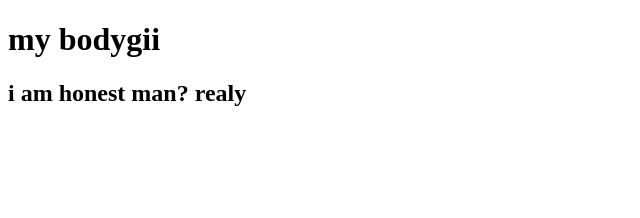
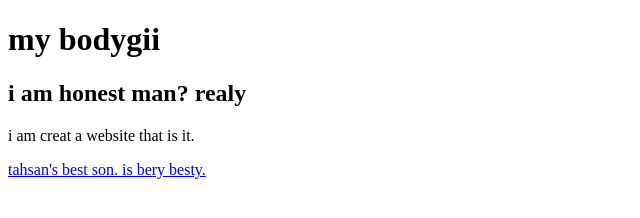
Before and after one commit to nihalncm/my-website, a plain HTML site: page index.html in a window 1280 px wide. Shown: the whole page, without its empty margins (0-640 px from the left). Drawn offline with Linux system fonts and the light colour scheme.

Commit message:
learned github

```diff
--- a/index.html
+++ b/index.html
@@ -8,5 +8,7 @@
 <body>
     <h1>my bodygii</h1>
     <h2>i am honest man? realy</h2>
+    <p>i am creat a website that is it.</p>
+    <a href="https://www.youtube.com/watch?v=5fRB5HQ1XPw">tahsan's best son. is bery besty.</a>
 </body>
 </html>
```
